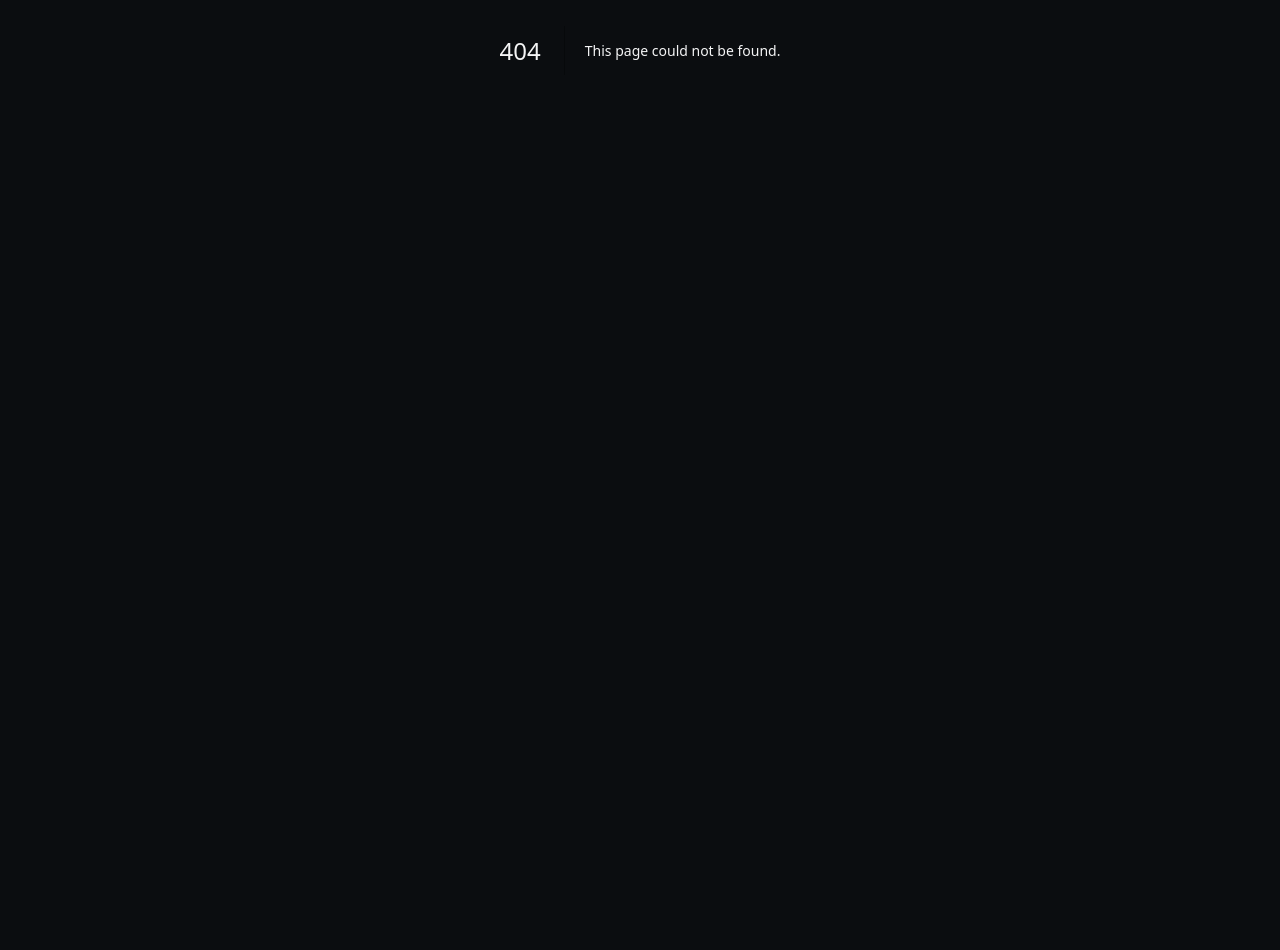
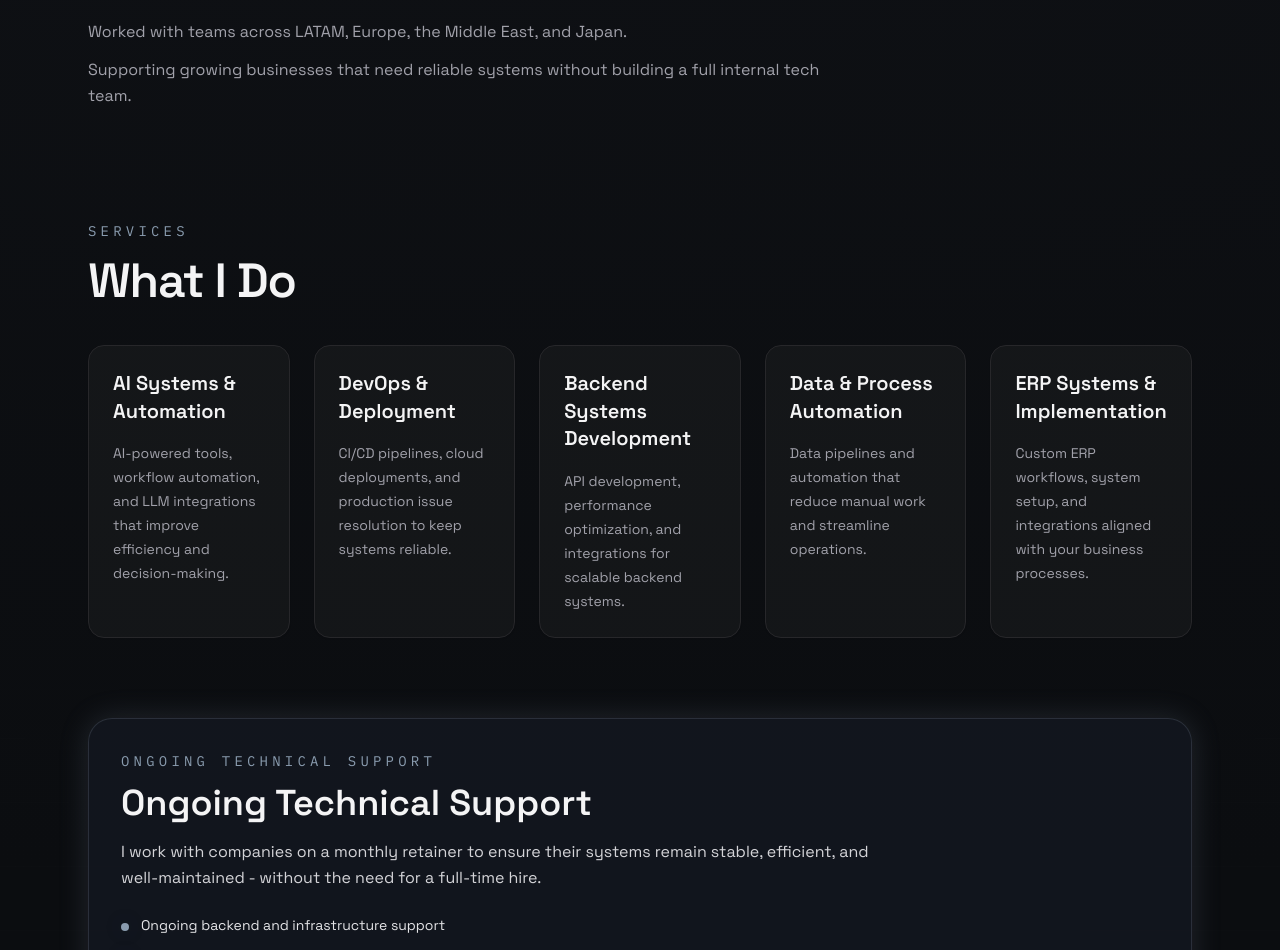
Before and after one commit to Hishamkhashman1/portfolio, a Next.js app: page /services in a window 1280 px wide. Before the commit this address had no page. Shown: the part 350-1300 px from the top of the page. Before the commit the page ends 800 px from the top, so only its background shows below. Built offline with nearby package versions, Linux system fonts and the light colour scheme.

Commit message:
added services page

```diff
--- /dev/null
+++ b/app/services/page.tsx
@@ -0,0 +1,192 @@
+import type { Metadata } from "next";
+import Footer from "@/components/Footer";
+import { profile } from "@/data/profile";
+
+export const metadata: Metadata = {
+  title: "Services | Hisham Khashman",
+  description:
+    "Technical systems, infrastructure, backend, DevOps, AI, data automation, and ERP support."
+};
+
+const services = [
+  {
+    title: "AI Systems & Automation",
+    description:
+      "AI-powered tools, workflow automation, and LLM integrations that improve efficiency and decision-making."
+  },
+  {
+    title: "DevOps & Deployment",
+    description:
+      "CI/CD pipelines, cloud deployments, and production issue resolution to keep systems reliable."
+  },
+  {
+    title: "Backend Systems Development",
+    description:
+      "API development, performance optimization, and integrations for scalable backend systems."
+  },
+  {
+    title: "Data & Process Automation",
+    description:
+      "Data pipelines and automation that reduce manual work and streamline operations."
+  },
+  {
+    title: "ERP Systems & Implementation",
+    description:
+      "Custom ERP workflows, system setup, and integrations aligned with your business processes."
+  }
+];
+
+const supportPoints = [
+  "Ongoing backend and infrastructure support",
+  "Bug fixes and continuous improvements",
+  "Fast response when issues arise"
+];
+
+const whatsappHref =
+  "https://wa.me/525551065958?text=Hi%20I%20found%20your%20website%20and%20would%20like%20to%20discuss%20your%20services";
+
+export default function ServicesPage() {
+  return (
+    <div className="min-h-screen bg-tech">
+      <main className="mx-auto flex max-w-6xl flex-col gap-20 px-6 pb-24 pt-12">
+        <section className="pt-16 pb-8">
+          <div className="max-w-4xl">
+            <p className="text-sm font-mono uppercase tracking-[0.4em] text-electric">
+              Services
+            </p>
+            <h1 className="mt-4 text-4xl font-semibold tracking-tight text-zinc-100 sm:text-6xl">
+              Technical Systems & Infrastructure Support
+            </h1>
+            <p className="mt-5 max-w-3xl text-xl leading-relaxed text-zinc-200">
+              I help companies keep their systems stable, scalable, and running
+              smoothly - with practical backend, DevOps, and AI solutions.
+            </p>
+            <p className="mt-4 text-base leading-relaxed text-zinc-400">
+              Worked with teams across LATAM, Europe, the Middle East, and
+              Japan.
+            </p>
+            <p className="mt-3 max-w-3xl text-base leading-relaxed text-zinc-400">
+              Supporting growing businesses that need reliable systems without
+              building a full internal tech team.
+            </p>
+          </div>
+        </section>
+
+        <section className="space-y-10">
+          <div>
+            <p className="text-sm font-mono uppercase tracking-[0.3em] text-electric">
+              Services
+            </p>
+            <h2 className="mt-4 text-4xl font-semibold tracking-tight text-zinc-100 sm:text-5xl">
+              What I Do
+            </h2>
+          </div>
+
+          <div className="grid gap-6 md:grid-cols-2 xl:grid-cols-5">
+            {services.map((service) => (
+              <article
+                key={service.title}
+                className="group h-auto rounded-2xl border border-zinc-800 bg-white/[0.03] p-6 shadow-sm transition duration-200 hover:-translate-y-1 hover:border-electric/30 hover:bg-white/[0.05] hover:shadow-lg"
+              >
+                <h3 className="text-xl font-semibold leading-snug text-zinc-100 transition group-hover:text-electric">
+                  {service.title}
+                </h3>
+                <p className="mt-4 whitespace-normal break-words text-sm leading-6 text-zinc-400">
+                  {service.description}
+                </p>
+              </article>
+            ))}
+          </div>
+        </section>
+
+        <section className="rounded-3xl border border-electric/20 bg-haze/75 p-8 shadow-glow">
+          <div className="max-w-4xl">
+            <p className="text-sm font-mono uppercase tracking-[0.3em] text-electric">
+              Ongoing Technical Support
+            </p>
+            <h2 className="mt-3 text-3xl font-semibold text-zinc-100 sm:text-4xl">
+              Ongoing Technical Support
+            </h2>
+            <p className="mt-4 max-w-3xl text-base leading-relaxed text-zinc-300">
+              I work with companies on a monthly retainer to ensure their
+              systems remain stable, efficient, and well-maintained - without
+              the need for a full-time hire.
+            </p>
+
+            <ul className="mt-6 space-y-3 text-sm text-zinc-200">
+              {supportPoints.map((point) => (
+                <li key={point} className="flex items-start gap-3">
+                  <span className="mt-2 h-2 w-2 rounded-full bg-electric shadow-glow" />
+                  <span>{point}</span>
+                </li>
+              ))}
+            </ul>
+
+            <p className="mt-6 text-sm font-mono uppercase tracking-[0.2em] text-ember">
+              Plans start from $1000/month
+            </p>
+          </div>
+        </section>
+
+        <section className="rounded-3xl border border-zinc-800 bg-haze/50 p-8">
+          <div className="flex flex-col gap-6 lg:flex-row lg:items-center lg:justify-between">
+            <div className="max-w-3xl">
+              <p className="text-sm font-mono uppercase tracking-[0.3em] text-electric">
+                Let&apos;s Work Together
+              </p>
+              <h2 className="mt-3 text-3xl font-semibold text-zinc-100 sm:text-4xl">
+                Let&apos;s Work Together
+              </h2>
+              <p className="mt-4 text-base leading-relaxed text-zinc-400">
+                If you&apos;re looking for reliable technical support and a
+                long-term partner, let&apos;s talk.
+              </p>
+            </div>
+
+            <div className="flex flex-col gap-3 sm:flex-row">
+              <a
+                href={whatsappHref}
+                target="_blank"
+                rel="noreferrer"
+                className="inline-flex items-center justify-center gap-2 rounded-full bg-electric px-6 py-3 text-sm font-semibold text-night shadow-glow transition hover:shadow-glowStrong"
+              >
+                <span className="inline-flex h-5 w-5 items-center justify-center rounded-full bg-night/10">
+                  <svg
+                    viewBox="0 0 32 32"
+                    aria-hidden="true"
+                    className="h-4 w-4 fill-current"
+                  >
+                    <path d="M19.11 17.27c-.28-.14-1.65-.82-1.91-.91-.26-.1-.45-.14-.64.14-.19.28-.74.91-.91 1.1-.17.19-.34.21-.63.07-.28-.14-1.18-.43-2.25-1.36-.83-.74-1.39-1.65-1.55-1.93-.16-.28-.02-.43.12-.57.12-.12.28-.32.42-.48.14-.16.19-.28.28-.47.09-.19.05-.35-.02-.49-.07-.14-.64-1.54-.87-2.11-.23-.55-.46-.48-.64-.49-.17-.01-.36-.01-.55-.01s-.49.07-.74.35c-.26.28-.98.96-.98 2.35 0 1.39 1 2.73 1.14 2.92.14.19 1.99 3.04 4.82 4.26.67.29 1.2.46 1.61.59.68.22 1.3.19 1.79.12.55-.08 1.65-.68 1.88-1.34.23-.66.23-1.22.16-1.34-.07-.12-.26-.19-.55-.33z" />
+                    <path d="M26.67 5.33A14.99 14.99 0 0 0 16.03 1C7.75 1 1 7.73 1 16c0 2.64.69 5.22 1.99 7.47L1 31l7.73-1.98A14.95 14.95 0 0 0 16 31c8.28 0 15-6.73 15-15 0-4.01-1.56-7.77-4.33-10.67zM16 28.25c-2.25 0-4.46-.6-6.39-1.73l-.46-.28-4.59 1.18 1.22-4.47-.3-.46A12.19 12.19 0 0 1 3.75 16C3.75 9.24 9.24 3.75 16 3.75S28.25 9.24 28.25 16 22.76 28.25 16 28.25z" />
+                  </svg>
+                </span>
+                WhatsApp Me
+              </a>
+              <a
+                href={profile.links.linkedin}
+                target="_blank"
+                rel="noreferrer"
+                className="inline-flex items-center justify-center gap-2 rounded-full border border-zinc-700 px-6 py-3 text-sm font-semibold text-zinc-100 transition hover:border-electric hover:text-electric"
+              >
+                <span className="inline-flex h-5 w-5 items-center justify-center rounded-full bg-white/5">
+                  <svg
+                    viewBox="0 0 24 24"
+                    aria-hidden="true"
+                    className="h-4 w-4 fill-current"
+                  >
+                    <path d="M20.45 20.45h-3.56v-5.57c0-1.33-.02-3.04-1.85-3.04-1.85 0-2.13 1.44-2.13 2.94v5.67H9.35V9h3.42v1.56h.05c.48-.9 1.65-1.85 3.39-1.85 3.63 0 4.3 2.39 4.3 5.5v6.24zM5.34 7.43a2.07 2.07 0 1 1 0-4.14 2.07 2.07 0 0 1 0 4.14zM3.56 20.45h3.56V9H3.56v11.45z" />
+                  </svg>
+                </span>
+                Connect on LinkedIn
+              </a>
+            </div>
+          </div>
+        </section>
+
+        <div className="pt-4">
+          <Footer />
+        </div>
+      </main>
+    </div>
+  );
+}
--- a/components/Hero.tsx
+++ b/components/Hero.tsx
@@ -1,3 +1,4 @@
+import Link from "next/link";
 import Image from "next/image";
 import { profile } from "@/data/profile";
 import { getStackIcon } from "@/data/stackIcons";
@@ -78,6 +79,12 @@ export default function Hero() {
               >
                 Download CV
               </a>
+              <Link
+                href="/services"
+                className="rounded-full border border-electric/40 px-6 py-3 text-sm font-semibold text-zinc-100 transition hover:border-electric hover:text-electric"
+              >
+                Services
+              </Link>
             </div>
           </div>
 
```
